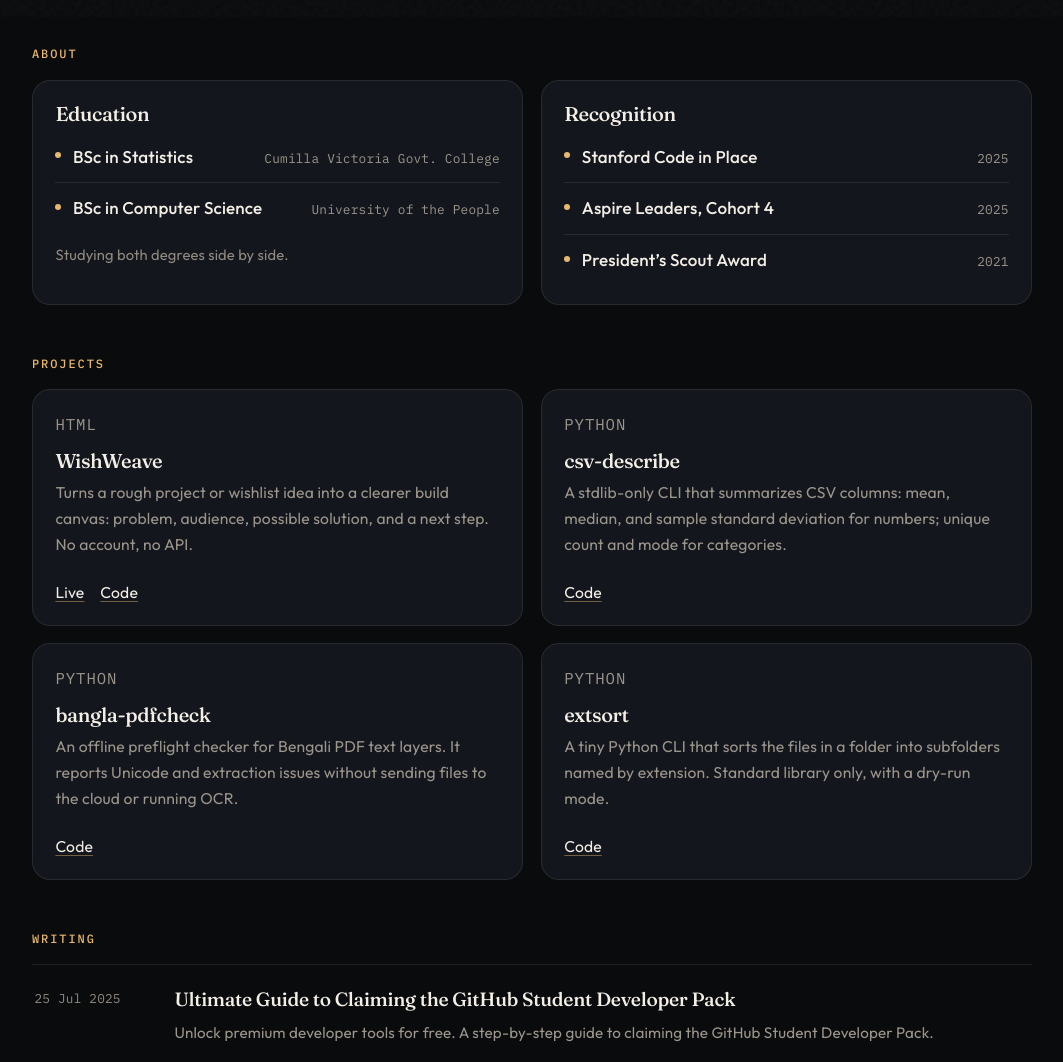
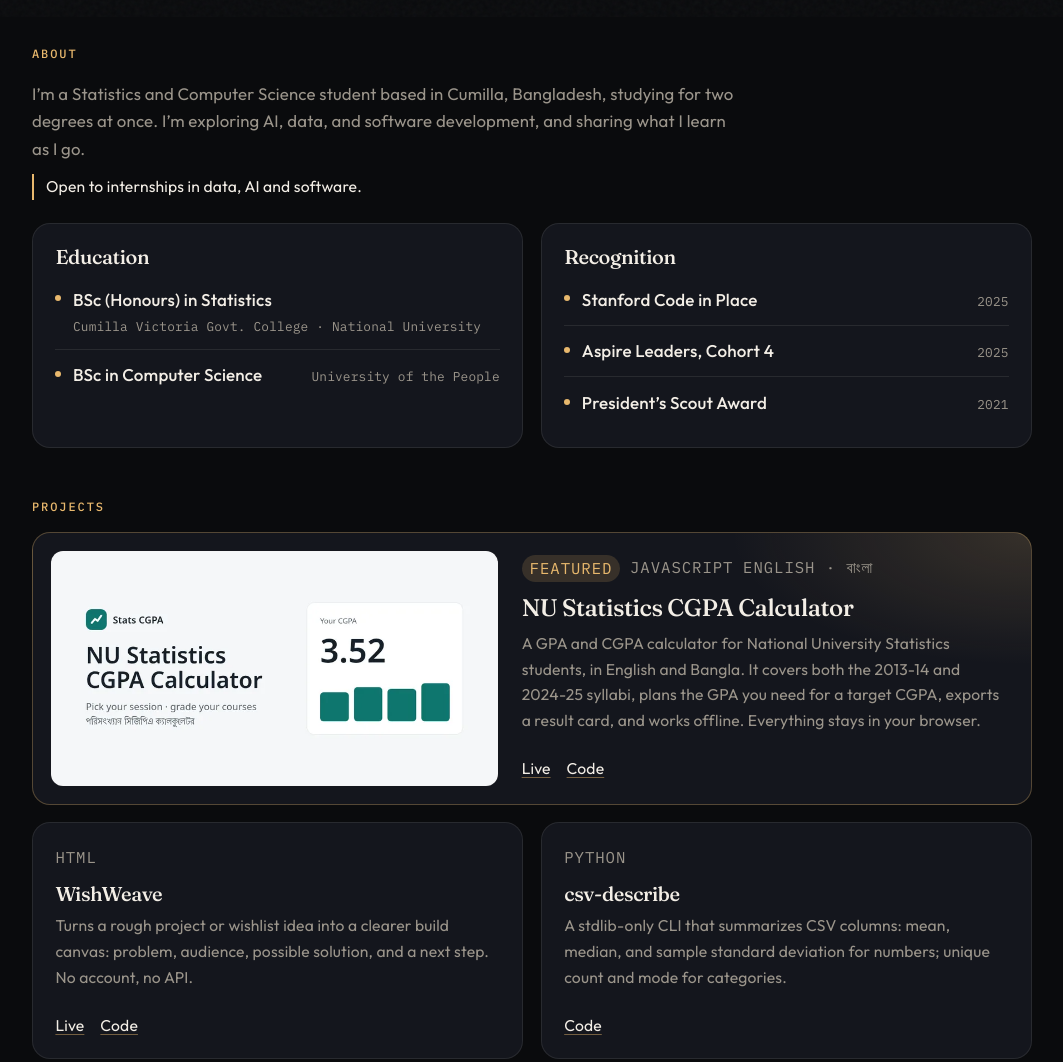
Before and after one commit to mamun-abdu/mamunabdu.com, a plain HTML site: page index.html in a window 1280 px wide. Shown: the part 783-1845 px from the top of the page, without its empty margins (108-1171 px from the left). Drawn offline with Linux system fonts and the light colour scheme.

Commit message:
Feature NU Statistics CGPA Calculator, calmer title, tighter About, SEO files
- Featured project card for nu-stats-cgpa-calculator (Live + Code)
- Title/OG/Twitter: 'Md. Abdullah Al Mamun · Statistics & CS student'
- Hero pill now 'Cumilla, Bangladesh'; 'still cooking' kept as a subtle line
- About: short intro, NU Statistics + UoPeople CS, internship line
- robots.txt + sitemap.xml, WebSite JSON-LD, twitter:creator, richer description

```diff
--- a/index.html
+++ b/index.html
@@ -3,17 +3,18 @@
 <head>
   <meta charset="utf-8" />
   <meta name="viewport" content="width=device-width, initial-scale=1" />
-  <title>Md. Abdullah Al Mamun · Still cooking</title>
-  <meta name="description" content="Statistics and CS student exploring AI, data, and software development." />
+  <title>Md. Abdullah Al Mamun · Statistics &amp; CS student</title>
+  <meta name="description" content="Statistics and CS student in Cumilla, Bangladesh, exploring AI, data, and software development. Projects, writing, and contact." />
   <meta name="author" content="Md. Abdullah Al Mamun" />
   <meta name="theme-color" content="#0a0b0d" />
   <meta name="color-scheme" content="dark" />
   <meta name="robots" content="index, follow" />
   <link rel="canonical" href="https://mamunabdu.com/" />
+  <link rel="sitemap" type="application/xml" href="/sitemap.xml" />
 
   <meta property="og:type" content="website" />
-  <meta property="og:title" content="Md. Abdullah Al Mamun · Still cooking" />
-  <meta property="og:description" content="Statistics and CS student exploring AI, data, and software development." />
+  <meta property="og:title" content="Md. Abdullah Al Mamun · Statistics &amp; CS student" />
+  <meta property="og:description" content="Statistics and CS student in Cumilla, Bangladesh, exploring AI, data, and software development. Projects, writing, and contact." />
   <meta property="og:url" content="https://mamunabdu.com/" />
   <meta property="og:image" content="https://mamunabdu.com/og-image.png" />
   <meta property="og:image:width" content="1200" />
@@ -24,8 +25,9 @@
 
   <meta name="twitter:card" content="summary_large_image" />
   <meta name="twitter:site" content="@mamunabdux" />
-  <meta name="twitter:title" content="Md. Abdullah Al Mamun · Still cooking" />
-  <meta name="twitter:description" content="Statistics and CS student exploring AI, data, and software development." />
+  <meta name="twitter:creator" content="@mamunabdux" />
+  <meta name="twitter:title" content="Md. Abdullah Al Mamun · Statistics &amp; CS student" />
+  <meta name="twitter:description" content="Statistics and CS student in Cumilla, Bangladesh, exploring AI, data, and software development. Projects, writing, and contact." />
   <meta name="twitter:image" content="https://mamunabdu.com/og-image.png" />
   <meta name="twitter:image:alt" content="Md. Abdullah Al Mamun, Statistics and CS student" />
 
@@ -37,9 +39,11 @@
     "alternateName": "Mamun",
     "url": "https://mamunabdu.com/",
     "image": "https://avatars.githubusercontent.com/u/95682988?v=4",
+    "jobTitle": "Statistics and CS student",
     "description": "Statistics and CS student exploring AI, data, and software development.",
+    "address": { "@type": "PostalAddress", "addressLocality": "Cumilla", "addressCountry": "BD" },
     "alumniOf": [
-      { "@type": "CollegeOrUniversity", "name": "Cumilla Victoria Govt. College" },
+      { "@type": "CollegeOrUniversity", "name": "Cumilla Victoria Govt. College (National University, Bangladesh)" },
       { "@type": "CollegeOrUniversity", "name": "University of the People" }
     ],
     "sameAs": [
@@ -51,6 +55,15 @@
     ]
   }
   </script>
+  <script type="application/ld+json">
+  {
+    "@context": "https://schema.org",
+    "@type": "WebSite",
+    "name": "mamunabdu.com",
+    "url": "https://mamunabdu.com/",
+    "author": { "@type": "Person", "name": "Md. Abdullah Al Mamun" }
+  }
+  </script>
 
   <link rel="icon" href="favicon.ico" sizes="any" />
   <link rel="icon" type="image/png" sizes="32x32" href="favicon-32.png" />
@@ -60,7 +73,7 @@
   <link rel="preconnect" href="https://fonts.googleapis.com" />
   <link rel="preconnect" href="https://fonts.gstatic.com" crossorigin />
   <link href="https://fonts.googleapis.com/css2?family=Fraunces:SOFT,opsz,wght@50,9..144,400..700&family=IBM+Plex+Mono:wght@400;500&family=Outfit:wght@300;400;500;600&display=swap" rel="stylesheet" />
-  <link rel="stylesheet" href="styles.css?v=5" />
+  <link rel="stylesheet" href="styles.css?v=6" />
   <script>document.documentElement.classList.add("js");</script>
 </head>
 <body>
@@ -81,7 +94,7 @@
   <main id="main">
     <section class="hero" aria-labelledby="hero-title">
       <div class="hero-copy">
-        <p class="status"><span class="ember" aria-hidden="true"></span> Still cooking</p>
+        <p class="status"><span class="ember" aria-hidden="true"></span> Cumilla, Bangladesh</p>
         <img
           class="avatar"
           src="https://avatars.githubusercontent.com/u/95682988?v=4"
@@ -96,7 +109,7 @@
           Statistics and CS student exploring AI, data, and software development.
         </p>
         <p class="lede lede-soft">
-          This little corner of the web is still being built.
+          This little corner of the web is still cooking, and growing as I learn.
         </p>
         <nav class="socials" aria-label="Social links">
           <a href="https://github.com/mamun-abdu" target="_blank" rel="noopener noreferrer">GitHub</a>
@@ -160,20 +173,24 @@
 
     <section id="about" class="section reveal" aria-labelledby="about-title">
       <h2 class="section-heading" id="about-title">About</h2>
+      <p class="about-intro">
+        I’m a Statistics and Computer Science student based in Cumilla, Bangladesh, studying for two degrees at once.
+        I’m exploring AI, data, and software development, and sharing what I learn as I go.
+      </p>
+      <p class="about-open">Open to internships in data, AI and software.</p>
       <div class="about-grid">
         <div class="about-block">
           <h3>Education</h3>
           <ul class="timeline">
             <li>
-              <span class="tl-title">BSc in Statistics</span>
-              <span class="tl-sub">Cumilla Victoria Govt. College</span>
+              <span class="tl-title">BSc (Honours) in Statistics</span>
+              <span class="tl-sub">Cumilla Victoria Govt. College · National University</span>
             </li>
             <li>
               <span class="tl-title">BSc in Computer Science</span>
               <span class="tl-sub">University of the People</span>
             </li>
           </ul>
-          <p class="about-note">Studying both degrees side by side.</p>
         </div>
         <div class="about-block">
           <h3>Recognition</h3>
@@ -197,6 +214,20 @@
 
     <section id="projects" class="section reveal" aria-labelledby="projects-title">
       <h2 class="section-heading" id="projects-title">Projects</h2>
+      <article class="card card-featured">
+        <a class="feature-media" href="https://mamun-abdu.github.io/nu-stats-cgpa-calculator/" target="_blank" rel="noopener noreferrer" tabindex="-1" aria-hidden="true">
+          <img src="img/nu-stats-cgpa.webp" alt="" width="800" height="420" loading="lazy" decoding="async" />
+        </a>
+        <div class="feature-body">
+          <p class="card-meta"><span class="badge">Featured</span><span>JavaScript</span><span>English · বাংলা</span></p>
+          <h3><a href="https://mamun-abdu.github.io/nu-stats-cgpa-calculator/" target="_blank" rel="noopener noreferrer">NU Statistics CGPA Calculator</a></h3>
+          <p>A GPA and CGPA calculator for National University Statistics students, in English and Bangla. It covers both the 2013-14 and 2024-25 syllabi, plans the GPA you need for a target CGPA, exports a result card, and works offline. Everything stays in your browser.</p>
+          <p class="card-links">
+            <a href="https://mamun-abdu.github.io/nu-stats-cgpa-calculator/" target="_blank" rel="noopener noreferrer" aria-label="NU Statistics CGPA Calculator live site">Live</a>
+            <a href="https://github.com/mamun-abdu/nu-stats-cgpa-calculator" target="_blank" rel="noopener noreferrer" aria-label="NU Statistics CGPA Calculator source code on GitHub">Code</a>
+          </p>
+        </div>
+      </article>
       <div class="card-grid">
         <article class="card">
           <p class="card-meta"><span>HTML</span></p>
@@ -296,6 +327,6 @@
     <p>© <span data-year>2026</span> Md. Abdullah Al Mamun · Built with curiosity by Mamun</p>
   </footer>
 
-  <script src="script.js?v=5"></script>
+  <script src="script.js?v=6"></script>
 </body>
 </html>
--- /dev/null
+++ b/sitemap.xml
@@ -0,0 +1,6 @@
+<?xml version="1.0" encoding="UTF-8"?>
+<urlset xmlns="http://www.sitemaps.org/schemas/sitemap/0.9">
+  <url>
+    <loc>https://mamunabdu.com/</loc>
+  </url>
+</urlset>
--- a/styles.css
+++ b/styles.css
@@ -478,9 +478,56 @@ main {
   box-shadow: 0 14px 36px rgba(0, 0, 0, 0.3), 0 0 0 1px rgba(232, 184, 109, 0.16);
 }
 
+.card-featured {
+  display: grid;
+  grid-template-columns: minmax(0, 1fr) minmax(0, 1.1fr);
+  gap: 1.5rem;
+  align-items: center;
+  margin-bottom: 1.1rem;
+  padding: 1.1rem;
+  border-color: rgba(232, 184, 109, 0.3);
+  background:
+    radial-gradient(500px 220px at 100% 0%, var(--accent-dim), transparent 60%),
+    var(--bg-card);
+}
+
+.feature-media {
+  display: block;
+  overflow: hidden;
+  border-radius: calc(var(--radius) - 6px);
+  border: 1px solid var(--line);
+  aspect-ratio: 800 / 420;
+  background: #f5f6f8;
+}
+
+.feature-media img {
+  width: 100%;
+  height: 100%;
+  object-fit: cover;
+}
+
+.feature-body {
+  display: flex;
+  flex-direction: column;
+  min-width: 0;
+  padding: 0.25rem 0.5rem 0.25rem 0;
+}
+
+.card-featured h3 {
+  font-size: 1.5rem;
+}
+
+.badge {
+  padding: 0.05rem 0.5rem;
+  border-radius: 999px;
+  background: var(--accent-dim);
+  color: var(--accent);
+}
+
 .card-meta {
   display: flex;
-  gap: 0.6rem;
+  flex-wrap: wrap;
+  gap: 0.4rem 0.6rem;
   margin: 0 0 0.7rem;
   color: var(--faint);
   font-family: var(--mono);
@@ -561,6 +608,22 @@ main {
 
 .post-list li a:hover .post-title {
   color: var(--accent);
+}
+
+.about-intro {
+  max-width: 44rem;
+  margin: 0 0 0.6rem;
+  color: var(--muted);
+  font-size: 1.05rem;
+}
+
+.about-open {
+  display: inline-block;
+  margin: 0 0 1.4rem;
+  padding-left: 0.75rem;
+  border-left: 2px solid var(--accent);
+  color: var(--text);
+  font-size: 0.98rem;
 }
 
 .about-grid {
@@ -715,8 +778,13 @@ main {
   }
 
   .card-grid,
-  .about-grid {
+  .about-grid,
+  .card-featured {
     grid-template-columns: 1fr;
+  }
+
+  .feature-body {
+    padding: 0 0.3rem 0.2rem;
   }
 
   .post-list li a {
@@ -797,4 +865,5 @@ main {
   .email-btn { transition: none; }
   .card:hover,
   .email-btn:hover { transform: none; }
+  .ember { box-shadow: none; }
 }
```
Also changed, not shown: 404.html (+3 -3 lines), img/nu-stats-cgpa.webp (added), robots.txt (added).
